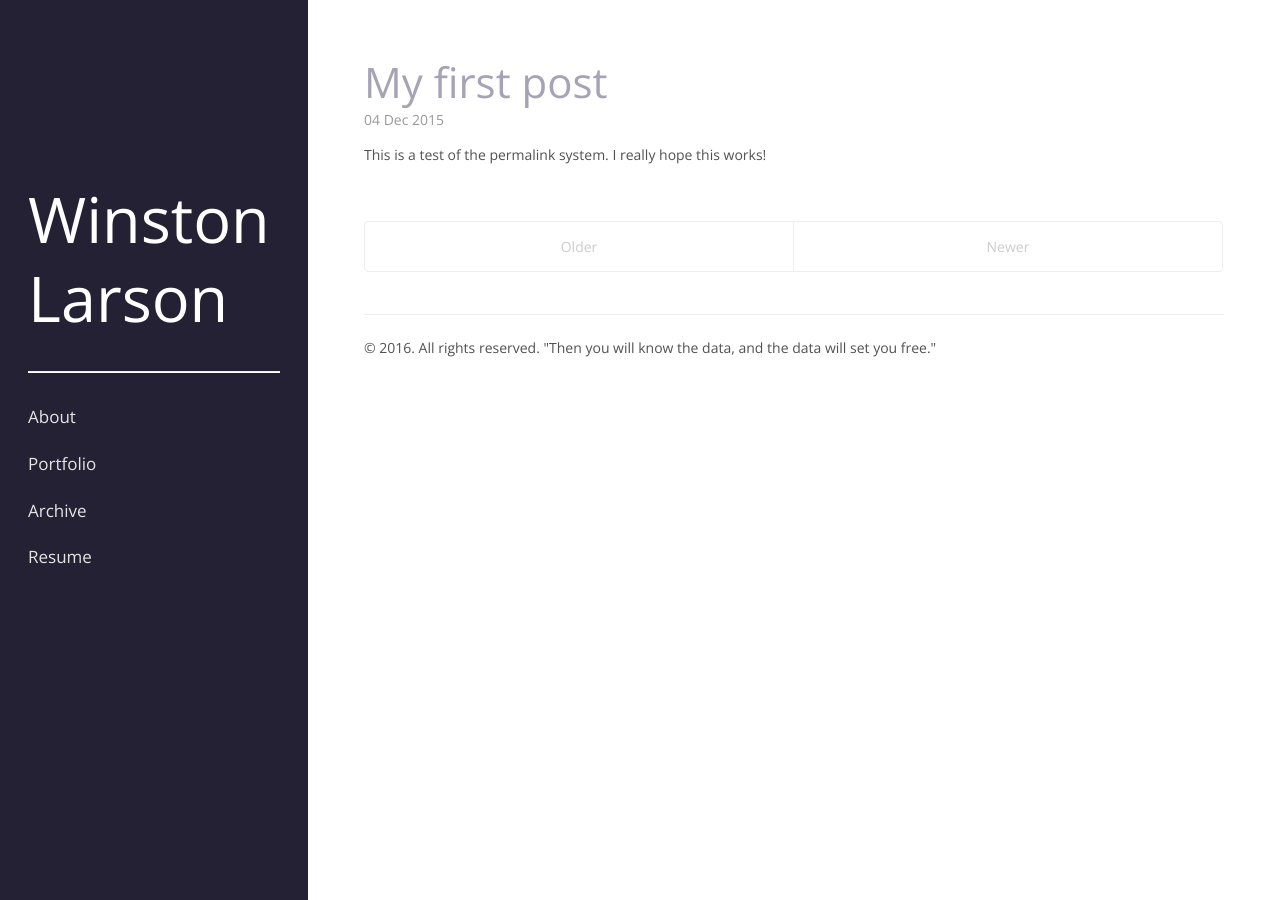
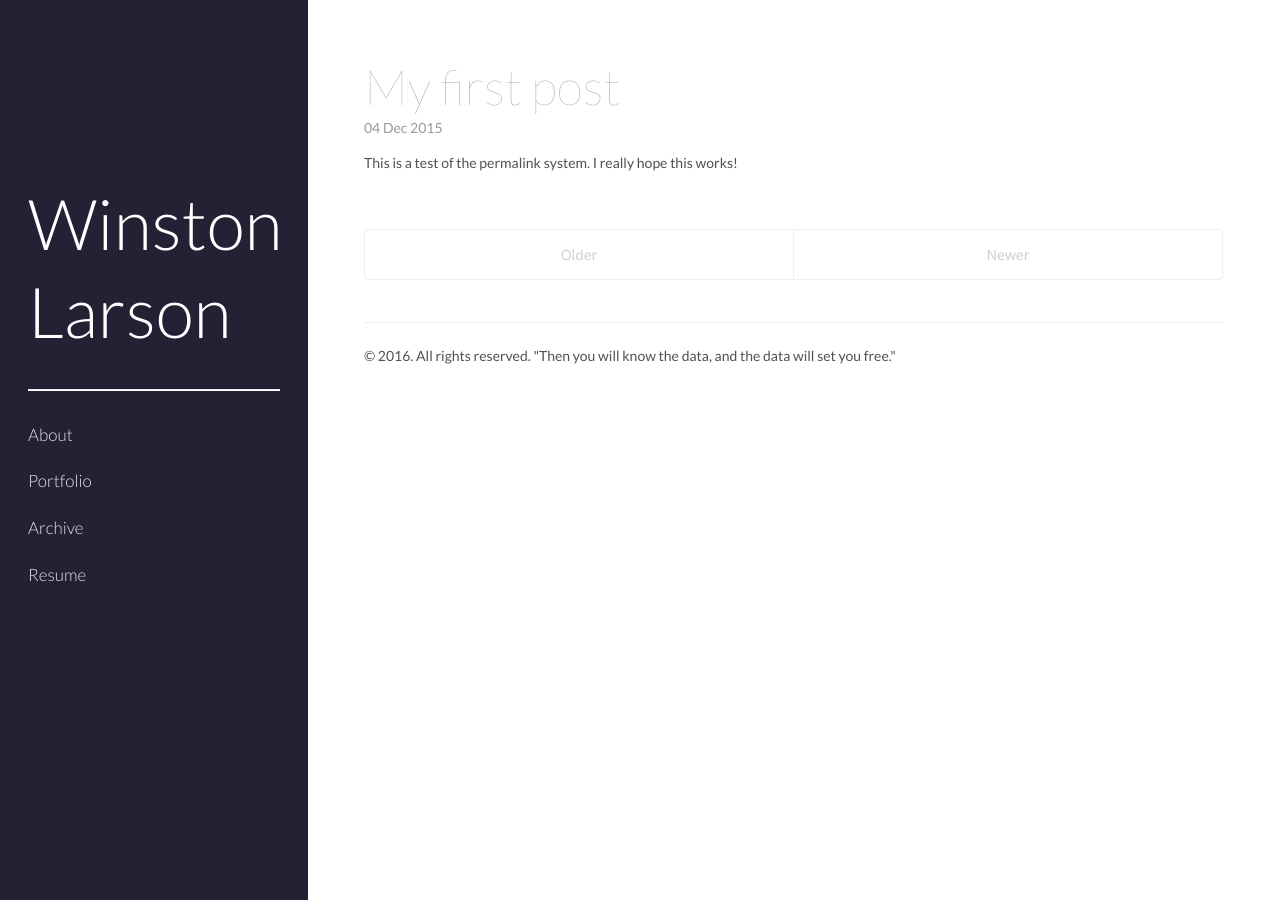
Before and after one commit to winstonlarson/old_website, a Jekyll site: the page built from index.html, in a window 1280 px wide. Built offline with Jekyll 4.4.1, drawn with Linux system fonts in a browser that asks for light colours; some web fonts are replaced; the list of posts is cut into pages by our own code.

Commit message:
fixed fonts

```diff
--- a/public/css/hyde.css
+++ b/public/css/hyde.css
@@ -32,11 +32,11 @@
  */
 
 html {
-  font-family: 'Open Sans', Helvetica, Arial, sans-serif;
+  font-family: 'Lato', Helvetica, Arial, sans-serif;
 }
 @media (min-width: 48em) {
   html {
-    font-size: 14px;
+    font-size: 15px;
   }
   h2, h3, h4, h5, h6 {
     color: #757185;
@@ -124,8 +124,8 @@ html {
 .sidebar-about h1 {
   color: #2B3856;
   margin-top: 0;
-  font-family: 'Open Sans', Arial, sans-serif;
-  font-size: 4.5rem;
+  font-family: 'Lato', Arial, sans-serif;
+  font-size: 5rem;
   text-decoration: none;
   font-weight: 300;
 }
--- a/public/css/poole.css
+++ b/public/css/poole.css
@@ -340,15 +340,15 @@ tbody tr:nth-child(odd) th {
 .post-title,
 .post-title a {
   color: #A7A3B7;
-  font-weight:300;
-  font-size: 3rem;
+  font-weight:100;
+  font-size: 3.5rem;
 }
 .page-title,
 .post-title {
   margin-top: 0;
   color: #A7A3B7;
-  font-weight:300;
-  font-size: 3rem;
+  font-weight:100;
+  font-size: 3.5rem;
 }
 
 /* Meta data line below post title */
```
